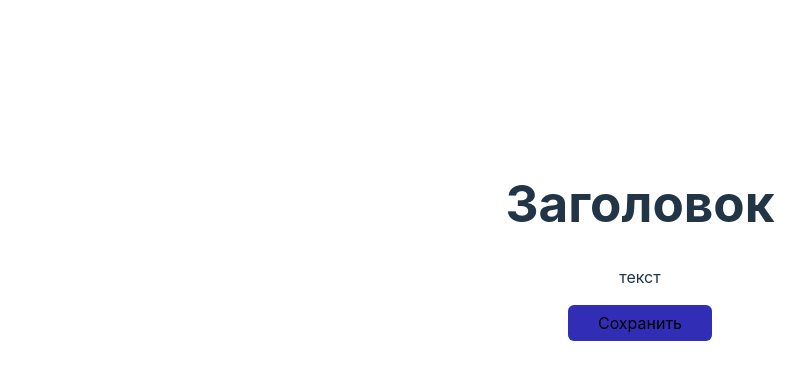
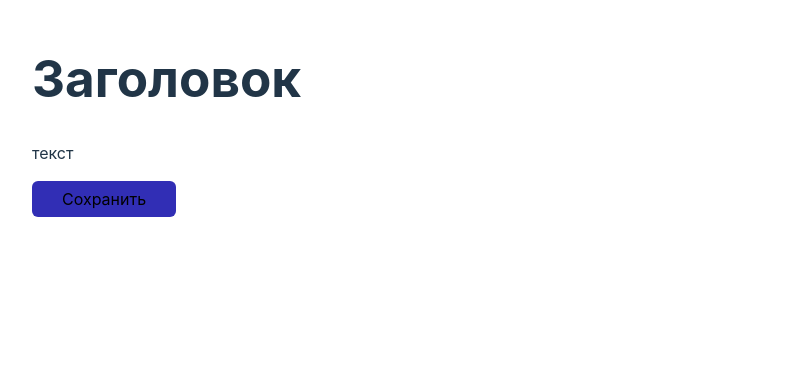
Before and after one commit to taptiyga/react-app, a React (Vite) app: page / in a window 1280 px wide. Shown: the part 159-538 px from the top of the page, without its empty margins (0-805 px from the left). Built offline with nearby package versions, Linux system fonts and the light colour scheme.

Commit message:
3 composition

```diff
--- a/src/App.css
+++ b/src/App.css
@@ -2,7 +2,6 @@
   max-width: 1280px;
   margin: 0 auto;
   padding: 2rem;
-  text-align: center;
 }
 
 .logo {
--- a/src/App.jsx
+++ b/src/App.jsx
@@ -1,13 +1,42 @@
 import './App.css'
 import Button from './components/Button/Button'
+import CardButton from './components/CardButton/CardButton'
+import JournalItem from './components/JournalItem/JournalItem'
 
 function App() {
+  const data = [
+    {
+      title: 'Запись №1',
+      text: 'Lorem ipsum dolor, sit amet consectetur adipisicing elit. Repudiandae suscipit, laudantium commodi est id beatae quo error, esse, libero voluptate accusantium voluptas nulla non velit nobis mollitia fuga sint magnam.',
+      date: new Date()
+    },
+    {
+      title: 'Запись №2',
+      text: 'Lorem ipsum dolor, sit amet consectetur adipisicing elit. Repudiandae suscipit',
+      date: new Date()
+    },
+  ]
 
   return (
     <>
       <h1>Заголовок</h1>
       <p>текст</p>
       <Button />
+      <CardButton>
+        <JournalItem
+          title={data[0].title}
+          text={data[0].text}
+          date={data[0].date}
+        />
+      </CardButton>
+      <CardButton>
+        <JournalItem
+          title={data[1].title}
+          text={data[1].text}
+          date={data[1].date}
+        />
+      </CardButton>
+
     </>
   )
 }
--- /dev/null
+++ b/src/components/CardButton/CardButton.css
@@ -0,0 +1,14 @@
+.card-button {
+    border-radius: 3px;
+    background: rgba(255, 255, 255, .03);
+    color: #fff;
+    padding: 20px;
+    border: none;
+    cursor: pointer;
+    text-align: start;
+    display: block;
+}
+
+.card-button:hover {
+    background: rgba(255, 255, 255, .1);
+}
--- /dev/null
+++ b/src/components/CardButton/CardButton.jsx
@@ -0,0 +1,12 @@
+import './CardButton.css'
+
+function CardButton({ children }) {
+
+    return (
+        <button className='card-button'>
+            {children}
+        </button>
+    )
+}
+
+export default CardButton
--- /dev/null
+++ b/src/components/JournalItem/JournalItem.css
@@ -0,0 +1,28 @@
+.journal-item__header {
+    font-size: 18px;
+    font-style: normal;
+    font-weight: 600;
+    line-height: 28px;
+}
+
+.journal-item__date {
+    color: rgba(255, 255, 255, .4);
+    font-size: 16px;
+    font-style: normal;
+    font-weight: 400;
+    line-height: normal;
+}
+
+.journal-item__text {
+    color: rgba(255, 255, 255, .6);
+    font-size: 16px;
+    font-style: normal;
+    font-weight: 400;
+    line-height: normal;
+    overflow: hidden;
+}
+
+.journal-item__body {
+    display: flex;
+    gap: 10px;
+}
--- /dev/null
+++ b/src/components/JournalItem/JournalItem.jsx
@@ -0,0 +1,17 @@
+import './JournalItem.css'
+
+function JournalItem({ title, text, date }) {
+    const formatedDate = new Intl.DateTimeFormat('ru-RU').format(date)
+
+    return (
+        <>
+            <h2 className="journal-item__header">{title}</h2>
+            <div className="journal-item__body">
+                <div className="journal-item__date">{formatedDate}</div>
+                <div className="journal-item__text">{text}</div>
+            </div>
+        </>
+    )
+}
+
+export default JournalItem
```
